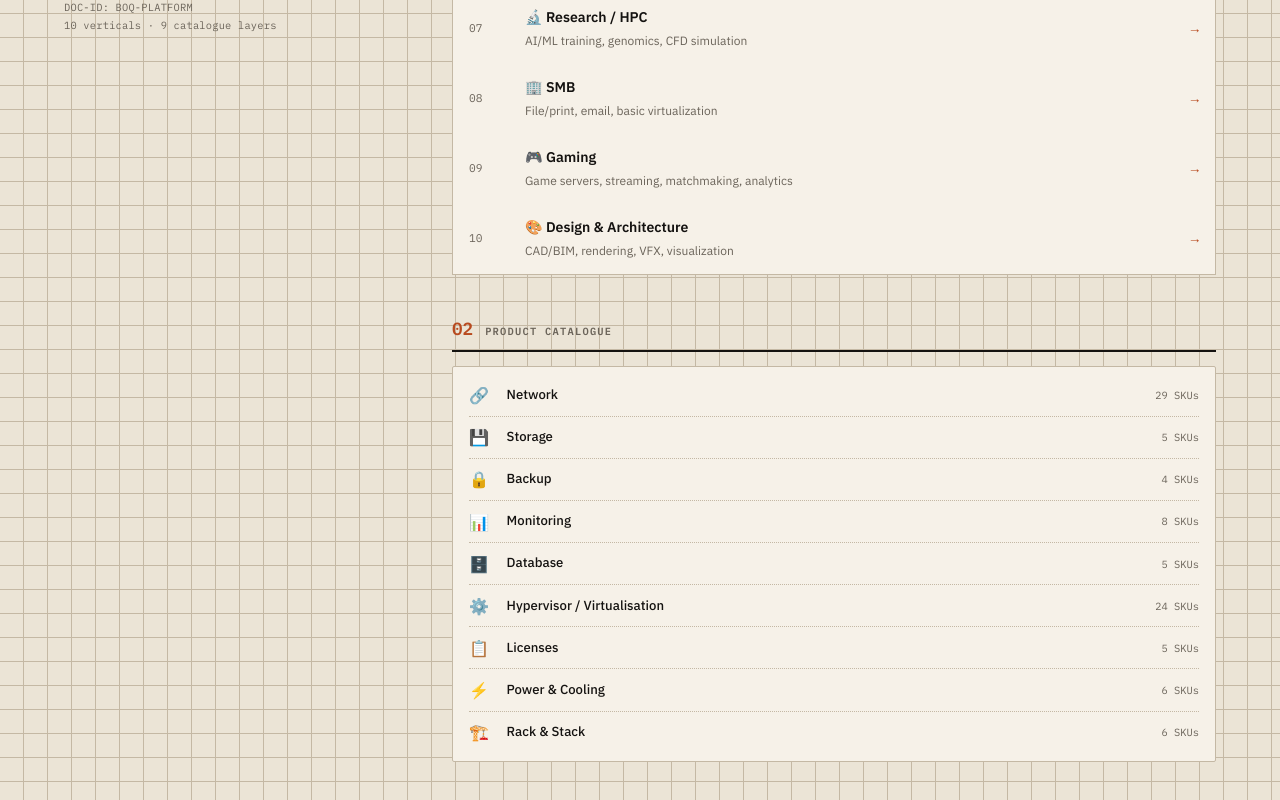
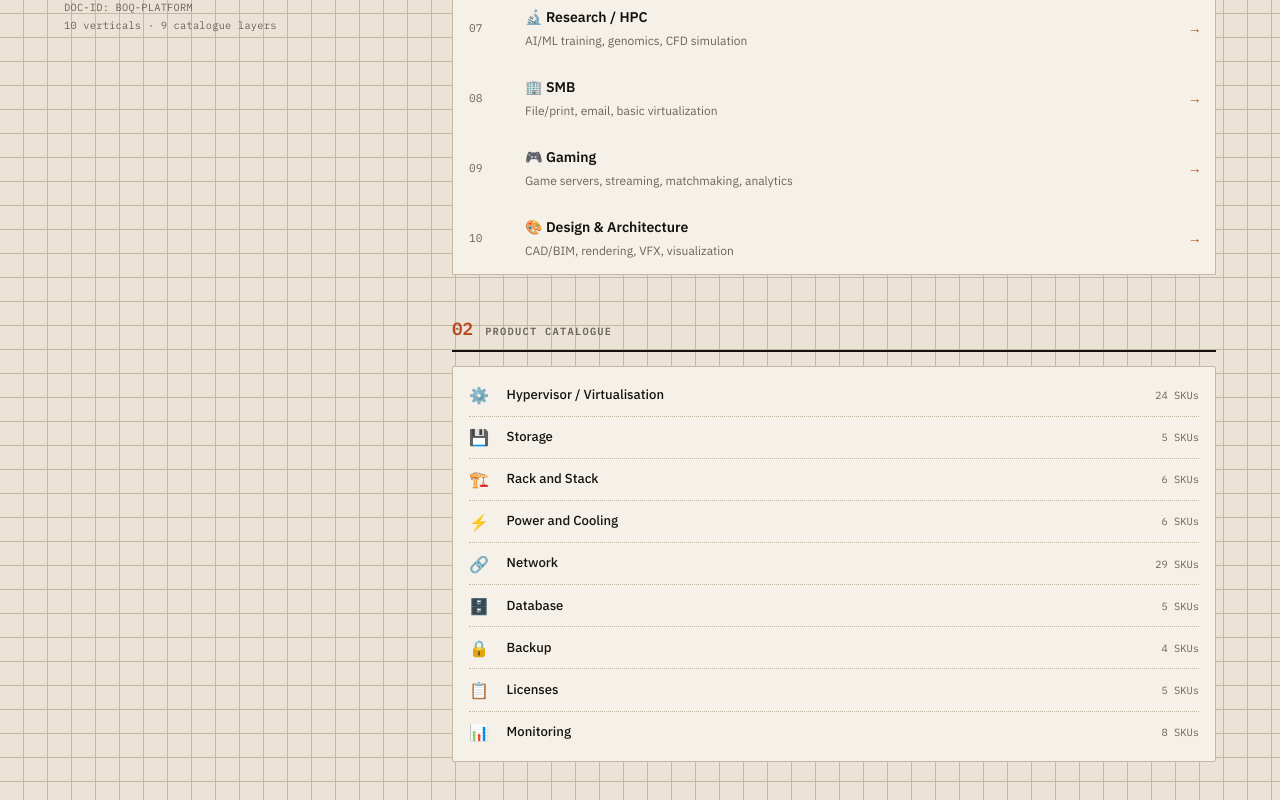
Before and after one commit to NavanetP/BOQ-01, a React (Vite) app: page / in a window 1280 px wide. Shown: the part 562-1362 px from the top of the page. Built offline with nearby package versions, Linux system fonts and the light colour scheme.

Commit message:
Connect frontend to Railway backend

```diff
--- a/src/App.tsx
+++ b/src/App.tsx
@@ -1,7 +1,7 @@
 import { useState, useEffect } from "react";
 import { Routes, Route, useNavigate, useParams, Navigate, Link } from "react-router-dom";
 import { SEGMENTS } from "./data/segments";
-import { INFRA_CATALOGUE, BRAND_COLORS, BRAND_LABELS, fmt } from "./data/catalogue";
+import { INFRA_CATALOGUE, INFRA_CATEGORY_ORDER, infraCatalogueEntries, BRAND_COLORS, BRAND_LABELS, fmt } from "./data/catalogue";
 import HomePage from "./pages/HomePage";
 import ProductPage from "./pages/ProductPage";
 import { downloadBoqPdf, type BoqPdfPayload } from "./utils/boqPdf";
@@ -308,9 +308,10 @@ function buildBoqReportData({projectInfo,serverConfigs,infraSelections,grandTota
     return{category:brand?.label||"Server",color:brand?.color||"#1e40af",icon:"🖥️",name:model?.name||"-",spec,unitPrice:up,qty:cfg.qty,total:up*cfg.qty};
   });
   const infraLines=[];
-  Object.entries(infraSelections).forEach(([layer,items])=>{
+  INFRA_CATEGORY_ORDER.forEach((layer)=>{
+    const items=infraSelections[layer];
+    if(!items)return;
     const cat=INFRA_CATALOGUE[layer];
-    if(!cat)return;
     Object.entries(items).forEach(([id,qty])=>{if(qty>0){const item=cat.items.find(i=>i.id===id);if(item)infraLines.push({category:cat.label,color:cat.color,icon:cat.icon,name:item.name,spec:item.spec,unitPrice:item.unitPrice,qty,total:item.unitPrice*qty});}});
   });
   const allLines=[...serverLines,...infraLines];
@@ -345,7 +346,7 @@ function Configurator(){
   const [aiBoqResult,setAiBoqResult]=useState(null);
 
   const activeTab = tab === "report" ? "servers" : (tab || "servers");
-  const validTabs = ["servers", ...Object.keys(INFRA_CATALOGUE), "ai-result"];
+  const validTabs = ["servers", ...INFRA_CATEGORY_ORDER, "ai-result"];
 
   useEffect(()=>{
     if(!segmentId || !SEGMENTS[segmentId]) return;
@@ -397,7 +398,7 @@ function Configurator(){
     return <ReportView report={report} projectInfo={projectInfo} serverConfigs={serverConfigs} infraSelections={infraSelections} grandTotal={grandTotal} serverTotal={serverTotal} infraTotal={infraTotal} seg={seg} rec={rec} fmt={fmt} onBack={()=>navigate(`/segments/${segmentId}/servers`)}/>;
   }
 
-  const TABS=[{key:"servers",label:"Servers",icon:"🖥️"},...Object.entries(INFRA_CATALOGUE).map(([k,v])=>({key:k,label:v.label,icon:v.icon})),{key:"ai-result",label:"AI BOQ",icon:"🤖"}];
+  const TABS=[{key:"servers",label:"Servers",icon:"🖥️"},...infraCatalogueEntries().map(([k,v])=>({key:k,label:v.label,icon:v.icon})),{key:"ai-result",label:"AI BOQ",icon:"🤖"}];
 
   return(
     <div className="boq-app">
@@ -948,7 +949,7 @@ function ReportView({report,projectInfo,serverConfigs,infraSelections,grandTotal
             <div style={{fontSize:10,color:"#7aa3c0"}}>🖥️ Servers</div>
             <div style={{fontSize:15,fontWeight:700,color:"#1e3a5f",fontFamily:"'JetBrains Mono',monospace"}}>{fmt(serverTotal)}</div>
           </div>
-          {Object.entries(INFRA_CATALOGUE).map(([k,cat])=>{
+          {infraCatalogueEntries().map(([k,cat])=>{
             const items=infraSelections[k];if(!items||!Object.keys(items).length)return null;
             const t=Object.entries(items).reduce((a,[id,q])=>a+(cat.items.find(i=>i.id===id)?.unitPrice||0)*q,0);
             return<div key={k} style={{padding:"10px 16px",background:"#fff",border:"1px solid #e0e7ff",borderTop:`3px solid ${cat.color}`,borderRadius:8,minWidth:100}}><div style={{fontSize:10,color:"#7aa3c0"}}>{cat.icon} {cat.label}</div><div style={{fontSize:15,fontWeight:700,color:"#1e3a5f",fontFamily:"'JetBrains Mono',monospace"}}>{fmt(t)}</div></div>;
@@ -1011,7 +1012,7 @@ function AIScreen({onBack,onResult}){
     if(!req.trim()){setError("Please describe your requirements.");return;}
     setError("");setLoading(true);
     try{
-      const res=await fetch("/api/generate-boq",{
+      const res=await fetch("https://boq-production.up.railway.app/api/generate-boq",{
         method:"POST",
         headers:{"Content-Type":"application/json"},
         body:JSON.stringify({requirements:req,scale,budget,compliance,redundancy,segment:chip||undefined}),
--- a/src/data/catalogue.ts
+++ b/src/data/catalogue.ts
@@ -1,4 +1,17 @@
-export const INFRA_CATALOGUE = {
+/** Sidebar / BOQ layer order (Servers tab is separate, always first). */
+export const INFRA_CATEGORY_ORDER = [
+  "vmware",
+  "storage",
+  "rack",
+  "power",
+  "network",
+  "database",
+  "backup",
+  "licenses",
+  "monitoring",
+] as const;
+
+const INFRA_CATALOGUE_DATA = {
   network:{label:"Network",icon:"🔗",color:"#7c3aed",items:[
     {id:"net-cisco-c9300",  name:"Cisco Catalyst 9300 (Access)",      brand:"cisco",   spec:"48x1G/10G PoE+, 4x25G uplinks, DNA, L3",           unitPrice:9500},
     {id:"net-cisco-n9k-tor",name:"Cisco Nexus 9300 (ToR 25G)",         brand:"cisco",   spec:"48x25G SFP28 + 6x100G QSFP28, VXLAN, ACI-ready",   unitPrice:24000},
@@ -93,7 +106,7 @@ export const INFRA_CATALOGUE = {
     {id:"lic-antivirus",name:"Endpoint Protection Suite",spec:"CrowdStrike/Symantec, per node, 3yr",unitPrice:120},
     {id:"lic-citrix",name:"Citrix Virtual Apps & Desktops",spec:"Per-CCU Premium, 3yr SA",unitPrice:350},
   ]},
-  power:{label:"Power & Cooling",icon:"⚡",color:"#f59e0b",items:[
+  power:{label:"Power and Cooling",icon:"⚡",color:"#f59e0b",items:[
     {id:"pwr-ups-10k",name:"UPS 10kVA Modular",spec:"Online double-conversion, N+1 ready",unitPrice:8500},
     {id:"pwr-ups-80k",name:"UPS 80kVA 3-Phase",spec:"Online, scalable, SNMP managed",unitPrice:52000},
     {id:"pwr-pdu-basic",name:"Basic PDU",spec:"0U vertical, 32A, C13/C19 outlets",unitPrice:450},
@@ -101,7 +114,7 @@ export const INFRA_CATALOGUE = {
     {id:"pwr-crac",name:"CRAC Unit 50kW",spec:"Precision cooling, N+1 EC fans",unitPrice:28000},
     {id:"pwr-gen",name:"Diesel Generator 500kVA",spec:"Auto-transfer, 48hr fuel tank",unitPrice:85000},
   ]},
-  rack:{label:"Rack & Stack",icon:"🏗️",color:"#6b7280",items:[
+  rack:{label:"Rack and Stack",icon:"🏗️",color:"#6b7280",items:[
     {id:"rack-42u",name:"42U Server Rack",spec:"800x1000mm, 1200kg rated, blanking panels",unitPrice:1200},
     {id:"rack-48u",name:"48U Network Cabinet",spec:"600x800mm, vented, lockable",unitPrice:950},
     {id:"rack-cable-mgr",name:"Cable Management Kit",spec:"Horizontal+vertical per rack",unitPrice:320},
@@ -109,7 +122,14 @@ export const INFRA_CATALOGUE = {
     {id:"rack-install",name:"Rack Integration Services",spec:"Cabling, labeling, documentation",unitPrice:3500},
     {id:"rack-amc",name:"AMC / Support Contract 1yr",spec:"24x7 onsite, 4-hour SLA",unitPrice:18000},
   ]},
-};
+} as const;
+
+export const INFRA_CATALOGUE = Object.fromEntries(
+  INFRA_CATEGORY_ORDER.map((key) => [key, INFRA_CATALOGUE_DATA[key]])
+) as { [K in (typeof INFRA_CATEGORY_ORDER)[number]]: (typeof INFRA_CATALOGUE_DATA)[K] };
+
+export const infraCatalogueEntries = () =>
+  INFRA_CATEGORY_ORDER.map((key) => [key, INFRA_CATALOGUE[key]] as const);
 
 export const BRAND_COLORS: Record<string, string> = {cisco:"#1ba0d7",juniper:"#84ba27",aruba:"#f96c1b",fortinet:"#e7222e",f5:"#e5002b",paloalto:"#fa582d"};
 export const BRAND_LABELS: Record<string, string> = {cisco:"CISCO",juniper:"JUNIPER",aruba:"ARUBA",fortinet:"FORTINET",f5:"F5",paloalto:"PALO ALTO"};
@@ -127,7 +147,13 @@ export function findProduct(category: string, productId: string) {
 }
 
 export function getAllProducts() {
-  return Object.entries(INFRA_CATALOGUE).flatMap(([category, cat]) =>
-    cat.items.map(item => ({ category, categoryLabel: cat.label, categoryColor: cat.color, ...item }))
-  );
+  return INFRA_CATEGORY_ORDER.flatMap((category) => {
+    const cat = INFRA_CATALOGUE[category];
+    return cat.items.map((item) => ({
+      category,
+      categoryLabel: cat.label,
+      categoryColor: cat.color,
+      ...item,
+    }));
+  });
 }
--- a/src/pages/HomePage.tsx
+++ b/src/pages/HomePage.tsx
@@ -1,5 +1,5 @@
 import { Link } from "react-router-dom";
-import { INFRA_CATALOGUE } from "../data/catalogue";
+import { INFRA_CATALOGUE, INFRA_CATEGORY_ORDER, infraCatalogueEntries } from "../data/catalogue";
 import { SEGMENTS } from "../data/segments";
 
 export default function HomePage() {
@@ -39,7 +39,7 @@ export default function HomePage() {
               DOC-ID: BOQ-PLATFORM
               <br />
               {segmentEntries.length} verticals ·{" "}
-              {Object.keys(INFRA_CATALOGUE).length} catalogue layers
+              {INFRA_CATEGORY_ORDER.length} catalogue layers
             </div>
           </aside>
 
@@ -68,7 +68,7 @@ export default function HomePage() {
               <span>02</span> Product catalogue
             </h2>
             <div className="boq-form-card" style={{ padding: "0.5rem 1rem" }}>
-              {Object.entries(INFRA_CATALOGUE).map(([key, cat]) => {
+              {infraCatalogueEntries().map(([key, cat]) => {
                 const first = cat.items[0];
                 return (
                   <Link
```
